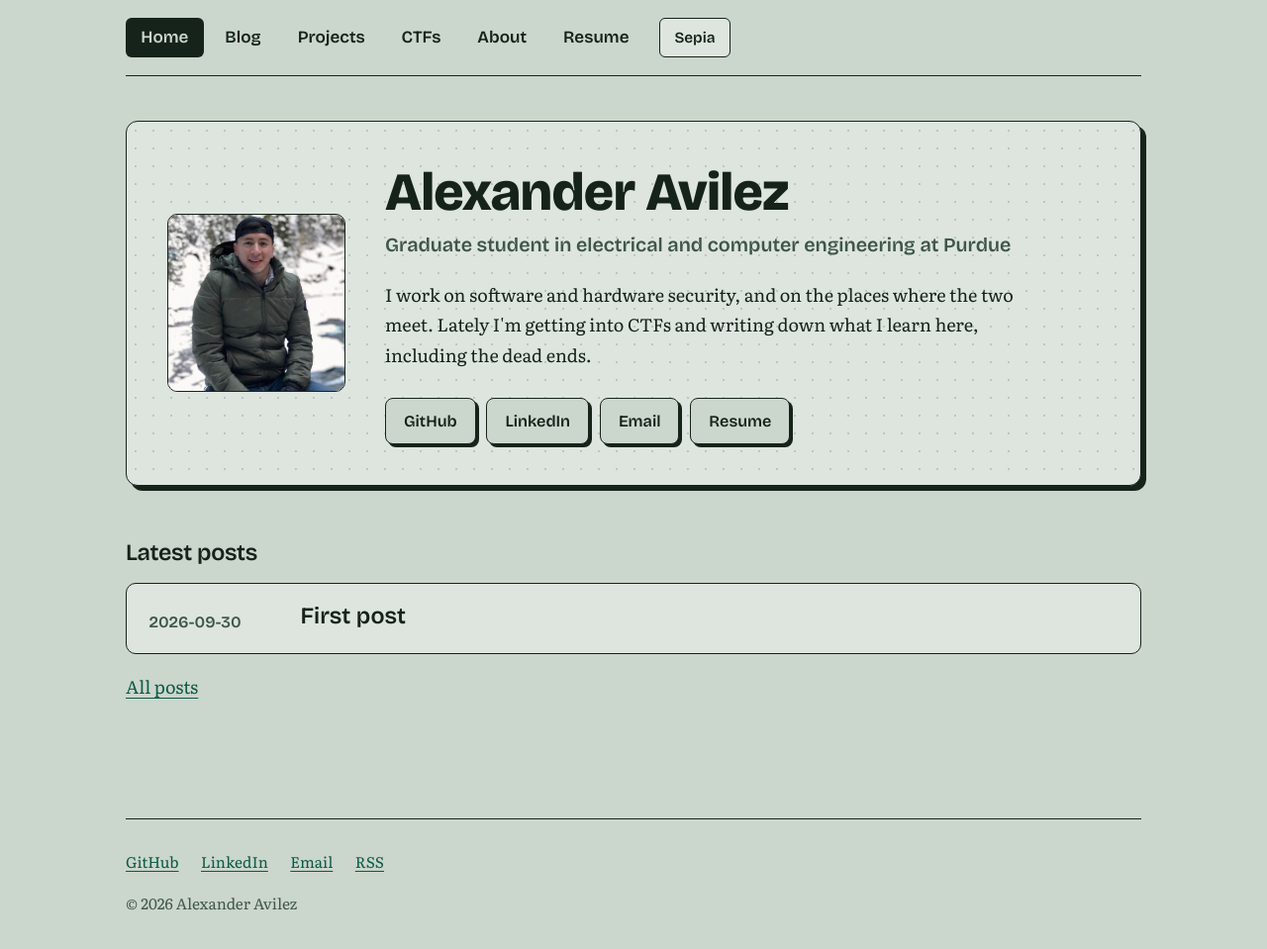
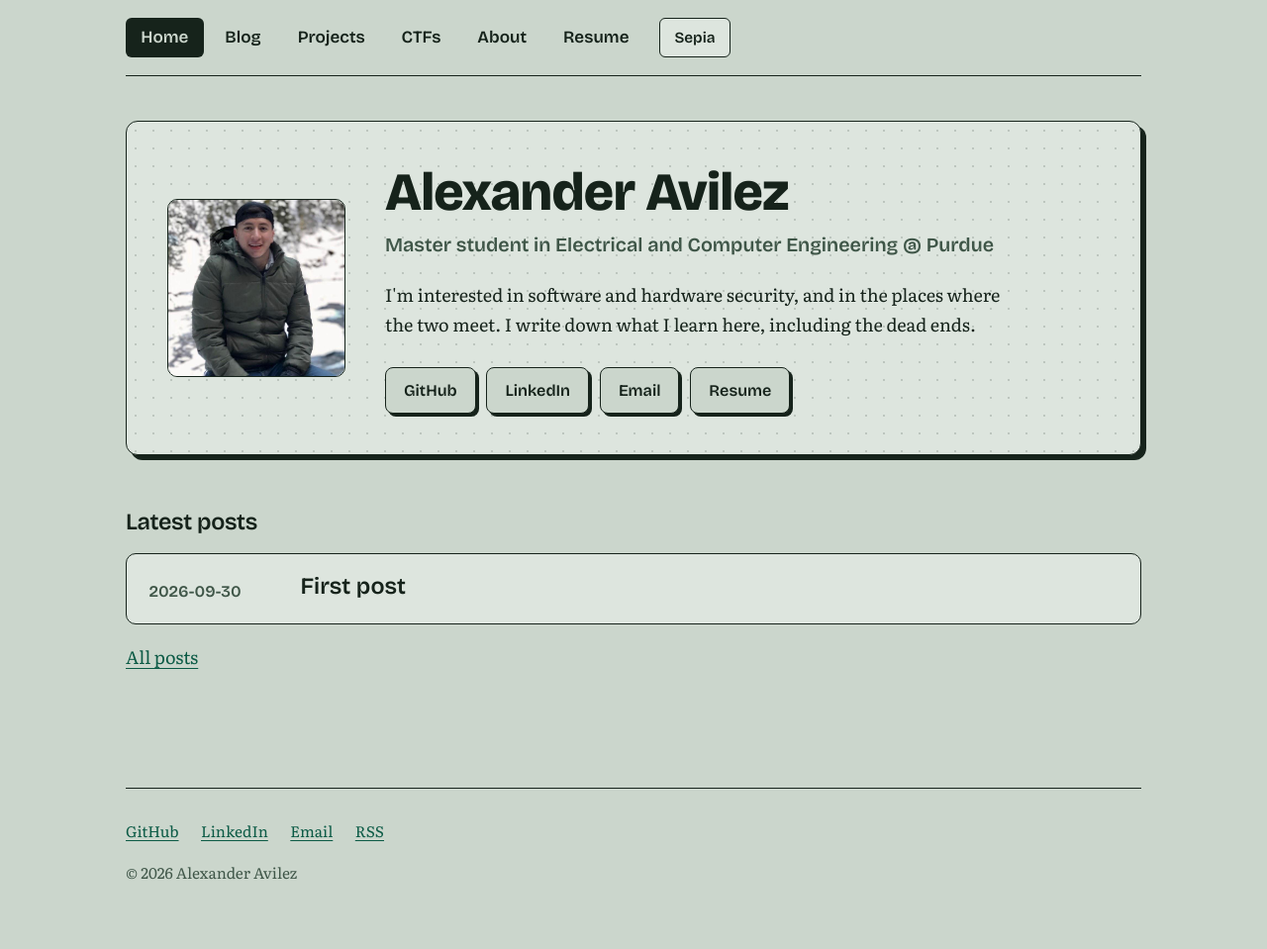
Before and after one commit to aavilezb/aavilezb.github.io, a Jekyll site: the page built from index.html, in a window 1280 px wide and 971 px high. Shown: the top 959 px of the window at 99% size. Built offline with Jekyll 4.4.1, drawn with Linux system fonts in a browser that asks for light colours.

Commit message:
Update author description and tagline in index.html

```diff
--- a/index.html
+++ b/index.html
@@ -7,8 +7,8 @@ title: Home
   {% if photo %}<img class="avatar" src="{{ '/assets/img/profile.jpeg' | relative_url }}" alt="Portrait of {{ site.author }}">{% endif %}
   <div>
     <h1>{{ site.author }}</h1>
-    <p class="tagline">Graduate student in electrical and computer engineering at Purdue</p>
-    <p>I work on software and hardware security, and on the places where the two meet. Lately I'm getting into CTFs and writing down what I learn here, including the dead ends.</p>
+    <p class="tagline">Master student in Electrical and Computer Engineering @ Purdue</p>
+    <p>I'm interested in software and hardware security, and in the places where the two meet. I write down what I learn here, including the dead ends.</p>
     {% assign l = site.links %}
     <p class="btns">
       {% if l.github and l.github != "" %}<a href="{{ l.github }}">GitHub</a>{% endif %}
```
